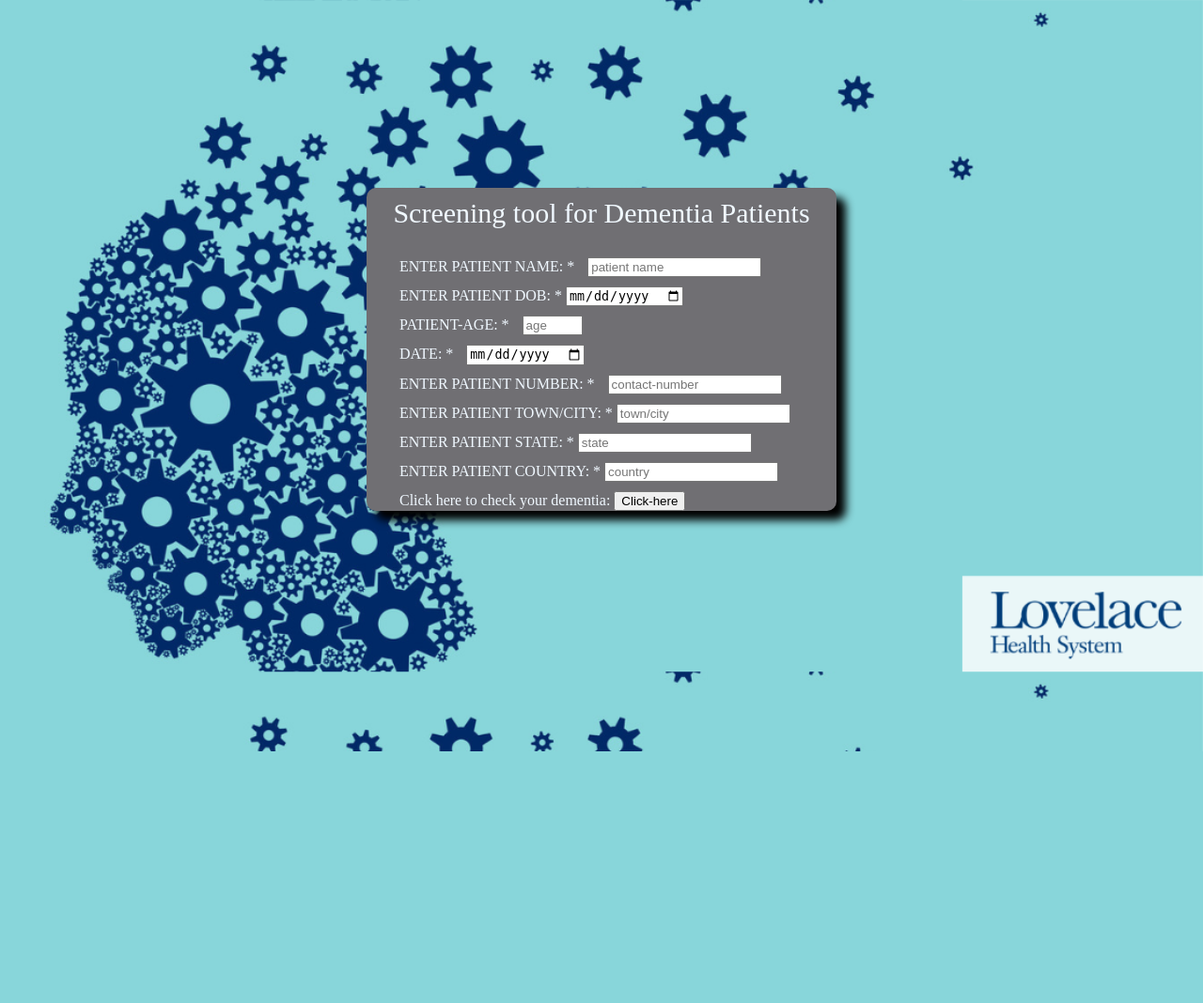
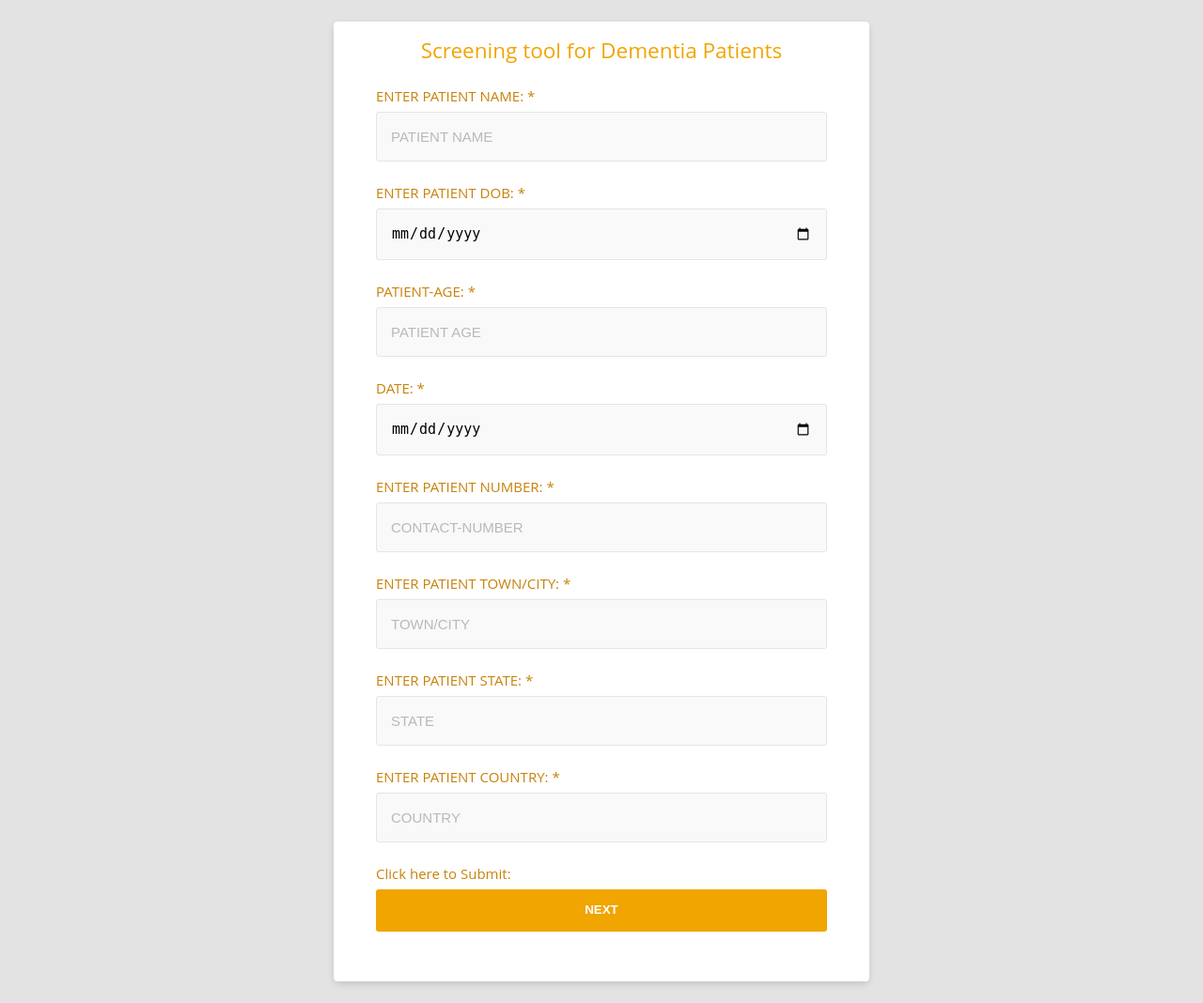
Before and after one commit to revanthkunche1206/Dementia_project, a Django app: template Projects/tool/templates/home.html in a window 1280 px wide. Shown: the whole page at 94% size. Before the commit the page ends 800 px from the top, so only its background shows below. Run offline with Django 3.2, Linux system fonts and the light colour scheme; the template is opened without the code that fills it, so the values that code supplies are empty.

Commit message:
project updates

```diff
--- a/Projects/tool/dementia/models.py
+++ b/Projects/tool/dementia/models.py
@@ -8,7 +8,7 @@
     patient_age = models.IntegerField()
     date = models.DateField()
     mobile_num = models.CharField(max_length=15)
-    town_city = models.CharField(max_length=100)
+    city = models.CharField(max_length=100)
     state = models.CharField(max_length=100)
     country = models.CharField(max_length=100)
 
@@ -63,6 +63,7 @@
         return f"{self.test_name} - {self.age}"
 
 class MmseAnswers(models.Model):
+    test_name = models.CharField(max_length=100)
     year = models.CharField(max_length=4)
     season = models.CharField(max_length=20)
     day = models.CharField(max_length=20)
@@ -77,7 +78,7 @@
 
     memory = models.CharField(max_length=100)
 
-    backward = models.CharField(max_length=100)
+    name_backward = models.CharField(max_length=100)
 
     recall = models.CharField(max_length=100)
 
--- a/Projects/tool/templates/amst.html
+++ b/Projects/tool/templates/amst.html
@@ -7,7 +7,7 @@
     <title>Memory and Orientation Test</title>
 </head>
 <body>
-    <h2>Memory and Orientation Test</h2>
+    <h2></h2>Abbreviated Mental State Test</h2>
     <form action="amst_test" method="post">
         {% csrf_token %}
         <input type="hidden" id="test_name" name="test_name" value="Abbreviated Mental State Test(amst)">
@@ -35,7 +35,7 @@
 
         {% csrf_token %}
         <label>6. Can you recognize two people (e.g., the doctor, nurse, or home help)?</label><br>
-        <input type="text" id="recognizePeople" name="recognize_people" required><br><br>
+        <input type="text" id="recognizePeople" name="recognizePeople" required><br><br>
 
         {% csrf_token %}
         <label>7. What is your date of birth?</label><br>
@@ -57,7 +57,7 @@
         <label>11.Now, repeat the address you were asked to remember.</label><br>
         <input type="text" id="repeatAddress" name="repeatAddress" required><br><br>
 
-        <button type="submit" id="submit" name="submit">Submit</button>
+        <button type="submit">Submit</button>
     </form>
 </body>
 
--- a/Projects/tool/templates/home.html
+++ b/Projects/tool/templates/home.html
@@ -7,47 +7,88 @@
     <title>home page</title>
 
     <style>
-        body{
-            background-image: url('{%static "images/alzheimers.png"%}');
-            background-size: cover;
+        *,
+        *:before,
+        *:after {
+          box-sizing: border-box;
         }
-        .center{
-            background-color:rgb(112, 111, 115);
-            height:auto;
-            width:500px;
-            margin: auto;
-            margin-top: 200px;
-            border-radius: 10px;
-            box-shadow: 10px 10px 10px;
+        body {
+          padding: 1em;
+          font-family: "Open Sans", "Helvetica Neue", Helvetica, Arial, sans-serif;
+          font-size: 15px;
+          color: #b9b9b9;
+          background-color: #e3e3e3;
         }
-        .heading{
-            text-align: center;
-            font-size:30px;
-            font-family: 'Times New Roman', Times, serif;
-            color: aliceblue;
-            padding: 10px;
+        .center {
+          max-width: 38em;
+          padding: 1em 3em 2em 3em;
+          margin: 0 auto;
+          background-color: #fff;
+          border-radius: 4.2px;
+          box-shadow: 0px 3px 10px -2px rgba(0, 0, 0, 0.2);
         }
-        .name{
-            margin: 10px 5px 5px 10px;
+        .heading {
+          text-align: center;
+          font-size: 1.5em;
+          color: #f0a500;
+          margin-bottom: 1em;
         }
-        #name{
-            margin-left:10px ;
+        .name {
+          margin-bottom: 1em;
         }
-        #age{
-            margin-left:10px ;
+        label {
+          display: block;
+          margin-bottom: 0.5em;
+          color: #c8820a;
         }
-        #date{
-            margin-left:10px ;
+        input,
+        button {
+          width: 100%;
+          padding: 1em;
+          line-height: 1.4;
+          background-color: #f9f9f9;
+          border: 1px solid #e5e5e5;
+          border-radius: 3px;
+          -webkit-transition: 0.35s ease-in-out;
+          -moz-transition: 0.35s ease-in-out;
+          -o-transition: 0.35s ease-in-out;
+          transition: 0.35s ease-in-out;
+          transition: all 0.35s ease-in-out;
         }
-        #number{
-            margin-left:10px ;
+        input:focus,
+        button:focus {
+          outline: none;
+          border-color: #bd8200;
         }
-        #label{
-            color: aliceblue;
+        button {
+          background-color: #f0a500;
+          color: #fff;
+          cursor: pointer;
+          border: none;
+          font-weight: bold;
         }
-       .form{
-        padding: 10px 20px 0px 25px;
-       }
+        button:hover {
+          background-color: #bd8200;
+        }
+        input[type="date"],
+        input[type="number"],
+        input[type="tel"],
+        input[type="text"] {
+          font-size: 15px;
+        }
+
+        input::placeholder {
+          color: #b9b9b9;
+        }
+        form .name {
+          margin-bottom: 1.5em;
+        }
+        @media only screen and (max-width: 540px) {
+          .center {
+            padding: 1em 1.5em 1.5em 1.5em;
+          }
+        }
+
     </style>
 </head>
 <body>
@@ -60,53 +101,53 @@
                 <div class="name">
                     {% csrf_token %}
                     <label for="name" id="label">ENTER PATIENT NAME: *</label>
-                    <input type="text" placeholder="patient name" name="name" id="name" required >
+                    <input type="text" placeholder="PATIENT NAME" name="name" id="name" required >
                 </div>
 
                 <div class="name">
                     {% csrf_token %}
                     <label for="dob" id="label">ENTER PATIENT DOB: *</label>
-                    <input type="date" name="dob" id="dob" required>
+                    <input type="date" name="dob" id="dob" placeholder="PATIENT DOB" required>
                 </div>
 
                 <div class="name">
                     {% csrf_token %}
                     <label for="age" id="label">PATIENT-AGE: *</label>
-                    <input type="number" placeholder="age" name="age" id="age" required min="1" max="100">
+                    <input type="number" placeholder="PATIENT AGE" name="age" id="age" required min="1" max="100">
                 </div>
 
                 <div class="name">
                     {% csrf_token %}
                     <label for="date" id="label">DATE: *</label>
-                    <input type="date" name="date" id="date" required>
+                    <input type="date" name="date" id="date" placeholder="DATE">
                 </div>
                 <div class="name">
                     {% csrf_token %}
                     <label for="number" id="label">ENTER PATIENT NUMBER: *</label>
-                    <input type="tel" placeholder="contact-number" name="number" id="number" required pattern="[0-9]{10}">
+                    <input type="tel" placeholder="CONTACT-NUMBER" name="number" id="number" required pattern="[0-9]{10}">
                 </div>
 
                 <div class="name">
                     {% csrf_token %}
                     <label for="city" id="label">ENTER PATIENT TOWN/CITY: *</label>
-                    <input type="text" placeholder="town/city" name="city" id="city" required>
+                    <input type="text" placeholder="TOWN/CITY" name="city" id="city" required>
                 </div>
 
                 <div class="name">
                     {% csrf_token %}
                     <label for="state" id="label">ENTER PATIENT STATE: *</label>
-                    <input type="text" placeholder="state" name="state" id="state" required>
+                    <input type="text" placeholder="STATE" name="state" id="state" required>
                 </div>
 
                 <div class="name">
                     {% csrf_token %}
                     <label for="country" id="label">ENTER PATIENT COUNTRY: *</label>
-                    <input type="text" placeholder="country" name="country" id="country" required>
+                    <input type="text" placeholder="COUNTRY" name="country" id="country" required>
                 </div>
                 <div class="name">
                     {% csrf_token %}
-                    <label for="submit" id="label">Click here to check your dementia:</label>
-                    <button id="submit" name="submit">Click-here</button>
+                    <label for="submit" id="label">Click here to Submit:</label>
+                    <button id="submit" name="submit">NEXT</button>
                 </div>
             </form>
         </div>
```
Also changed, not shown: Projects/tool/dementia/views.py (+138 -99 lines), Projects/tool/templates/test_result.html (+2 -10 lines), Projects/tool/templates/tests.html (+78 -27 lines), Projects/tool/dementia/migrations/0001_initial.py.
